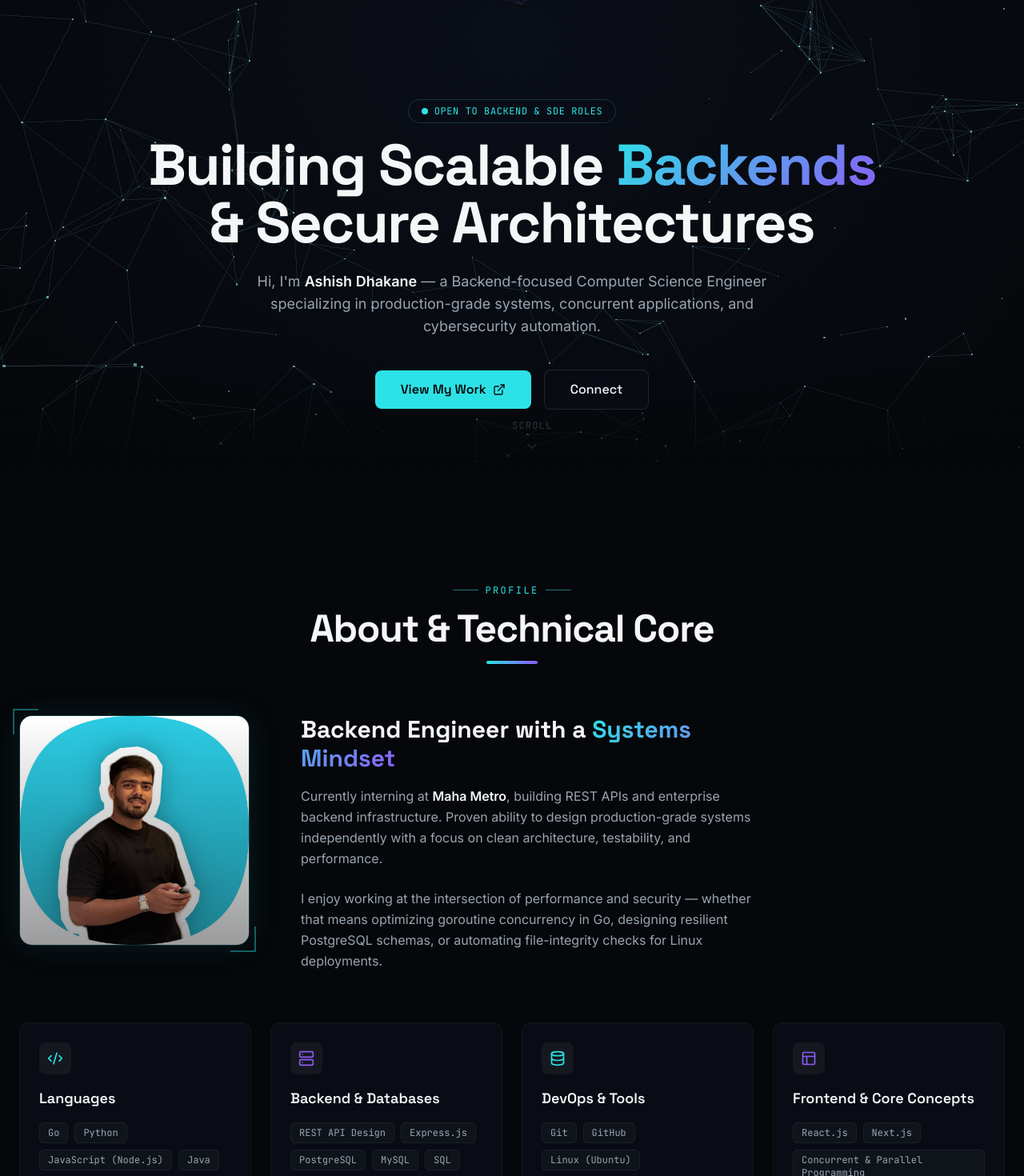
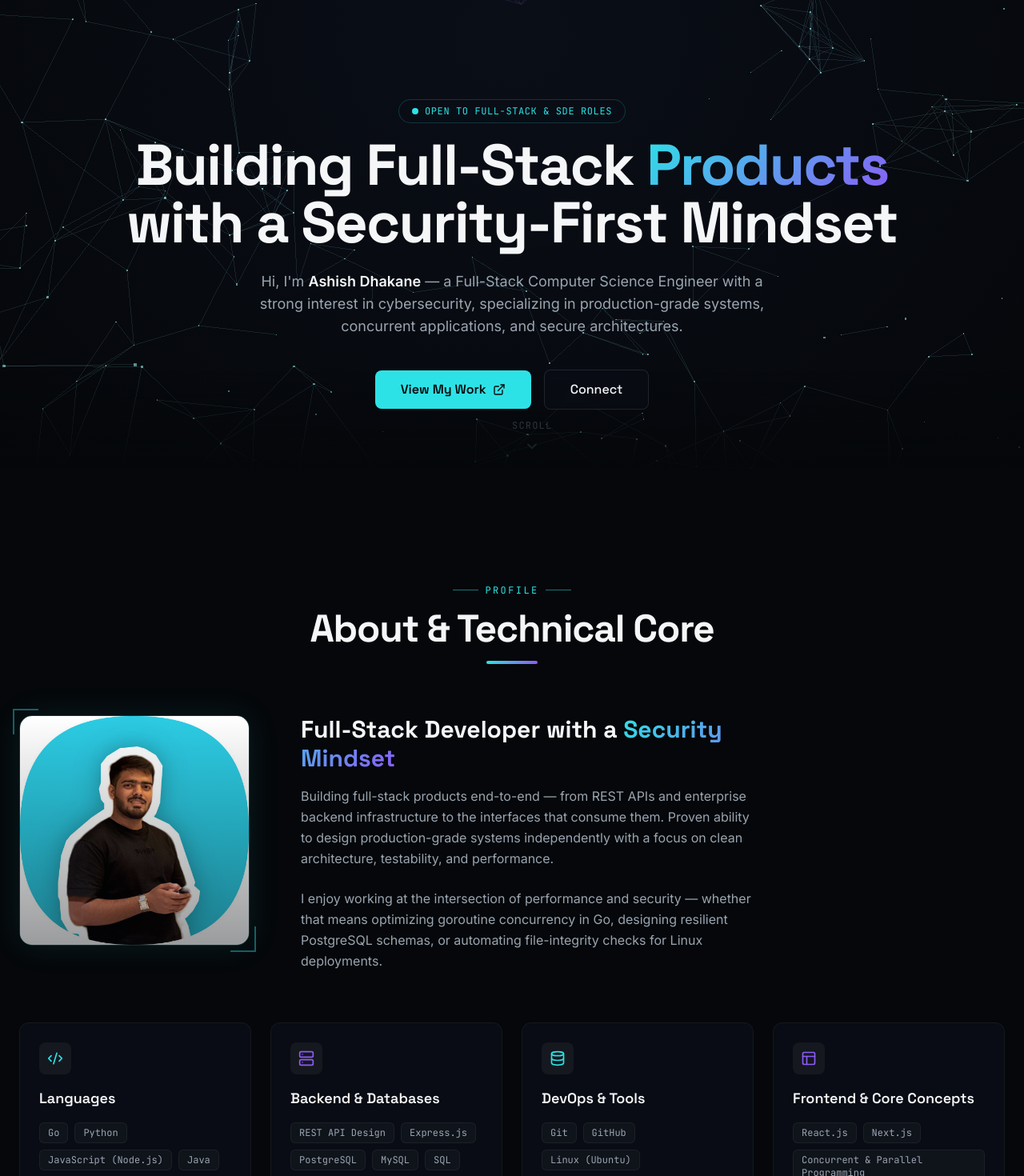
Before and after one commit to ashish-dhakane/PORTFOLIO-Ashish, a Next.js app: page / in a window 1280 px wide. Shown: the part 500-1970 px from the top of the page at 80% size. Built offline with nearby package versions, Linux system fonts and the light colour scheme.

Commit message:
Changed description by Ashish Dhakane

```diff
--- a/app/layout.tsx
+++ b/app/layout.tsx
@@ -26,10 +26,10 @@ export const metadata: Metadata = {
   metadataBase: new URL("https://ashishdhakane.dev"),
   title: "Ashish Dhakane",
   description:
-    "Backend-focused Computer Science Engineer specializing in production-grade systems, concurrent applications, and cybersecurity automation. Building scalable backends and secure architectures.",
-  keywords: [
+    "Full-Stack Computer Science Engineer with a strong interest in cybersecurity, specializing in production-grade systems, concurrent applications, and secure architectures.",
+keywords: [
     "Ashish Dhakane",
-    "Backend Engineer",
+    "Full-Stack Developer",
     "Go",
     "Node.js",
     "Cybersecurity",
@@ -37,10 +37,10 @@ export const metadata: Metadata = {
     "Computer Science",
   ],
   authors: [{ name: "Ashish Dhakane" }],
-  openGraph: {
-    title: "Ashish Dhakane | Backend Engineer & CS Student",
+openGraph: {
+    title: "Ashish Dhakane | Full-Stack Developer & CS Student",
     description:
-      "Building Scalable Backends & Secure Architectures. Backend-focused CS Engineer specializing in production-grade systems.",
+      "Full-Stack Developer with a passion for cybersecurity. Building production-grade systems with a security-first mindset.",
     type: "website",
     locale: "en_US",
     url: "https://ashishdhakane.dev",
@@ -49,15 +49,15 @@ export const metadata: Metadata = {
         url: "/og-image.png",
         width: 1200,
         height: 630,
-        alt: "Ashish Dhakane — Backend Engineer Portfolio",
+        alt: "Ashish Dhakane — Full-Stack Developer Portfolio",
       },
     ],
   },
-  twitter: {
+twitter: {
     card: "summary_large_image",
-    title: "Ashish Dhakane | Backend Engineer & CS Student",
+    title: "Ashish Dhakane | Full-Stack Developer & CS Student",
     description:
-      "Building Scalable Backends & Secure Architectures. Backend-focused CS Engineer specializing in production-grade systems.",
+      "Full-Stack Developer with a passion for cybersecurity. Building production-grade systems with a security-first mindset.",
     images: ["/og-image.png"],
   },
 };
--- a/components/sections/About.tsx
+++ b/components/sections/About.tsx
@@ -80,15 +80,15 @@ export default function About() {
           {/* Summary text */}
           <motion.div variants={staggerItem} className="max-w-xl text-center lg:text-left">
             <h3 className="mb-4 font-heading text-2xl font-bold text-text-primary sm:text-3xl">
-              Backend Engineer with a{" "}
-              <span className="gradient-text">Systems Mindset</span>
+              Full-Stack Developer with a{" "}
+              <span className="gradient-text">Security Mindset</span>
             </h3>
             <p className="mb-6 text-base leading-relaxed text-text-secondary">
-              Currently interning at{" "}
-              <span className="font-semibold text-text-primary">Maha Metro</span>,
-              building REST APIs and enterprise backend infrastructure. Proven
-              ability to design production-grade systems independently with a
-              focus on clean architecture, testability, and performance.
+              Building full-stack products end-to-end — from REST APIs and
+              enterprise backend infrastructure to the interfaces that
+              consume them. Proven ability to design production-grade
+              systems independently with a focus on clean architecture,
+              testability, and performance.
             </p>
             <p className="text-base leading-relaxed text-text-secondary">
               I enjoy working at the intersection of performance and security —
--- a/components/sections/Certifications.tsx
+++ b/components/sections/Certifications.tsx
@@ -12,7 +12,6 @@ const certificates: Certificate[] = [
   { src: "/images/certificates/cert2.jpg", alt: "" },
   { src: "/images/certificates/cert3.jpg", alt: "" },
   { src: "/images/certificates/cert4.jpg", alt: "" },
-  { src: "/images/certificates/cert5.jpg", alt: "" },
   { src: "/images/certificates/cert6.jpg", alt: "" },
   { src: "/images/certificates/cert7.jpg", alt: "" },
   { src: "/images/certificates/cert8.jpg", alt: "" },
--- a/components/sections/Footer.tsx
+++ b/components/sections/Footer.tsx
@@ -138,7 +138,7 @@ export default function Footer() {
               </span>
               <span className="h-4 w-px bg-white/10" />
               <span className="font-mono text-xs text-text-secondary/50">
-                Backend Engineer
+                Full-Stack Developer
               </span>
             </div>
 
--- a/components/sections/Hero.tsx
+++ b/components/sections/Hero.tsx
@@ -98,7 +98,7 @@ export default function Hero() {
               <span className="relative inline-flex h-2 w-2 rounded-full bg-neon-cyan" />
             </span>
             <span className="font-mono text-xs uppercase tracking-wider text-neon-cyan">
-              Open to Backend & SDE Roles
+              Open to Full-Stack & SDE Roles
             </span>
           </motion.div>
 
@@ -107,10 +107,10 @@ export default function Hero() {
             variants={staggerItem}
             className="mb-6 font-heading text-4xl font-bold leading-tight tracking-tight text-text-primary sm:text-5xl md:text-6xl lg:text-7xl"
           >
-            Building Scalable{" "}
-            <span className="gradient-text">Backends</span>
+            Building Full-Stack{" "}
+            <span className="gradient-text">Products</span>
             <br />
-            & Secure Architectures
+            with a Security-First Mindset
           </motion.h1>
 
           {/* Subhead */}
@@ -120,9 +120,9 @@ export default function Hero() {
           >
             Hi, I&apos;m{" "}
             <span className="font-semibold text-text-primary">Ashish Dhakane</span>{" "}
-            — a Backend-focused Computer Science Engineer specializing in
-            production-grade systems, concurrent applications, and cybersecurity
-            automation.
+            — a Full-Stack Computer Science Engineer with a strong interest in
+            cybersecurity, specializing in production-grade systems, concurrent
+            applications, and secure architectures.
           </motion.p>
 
           {/* CTAs */}
```
